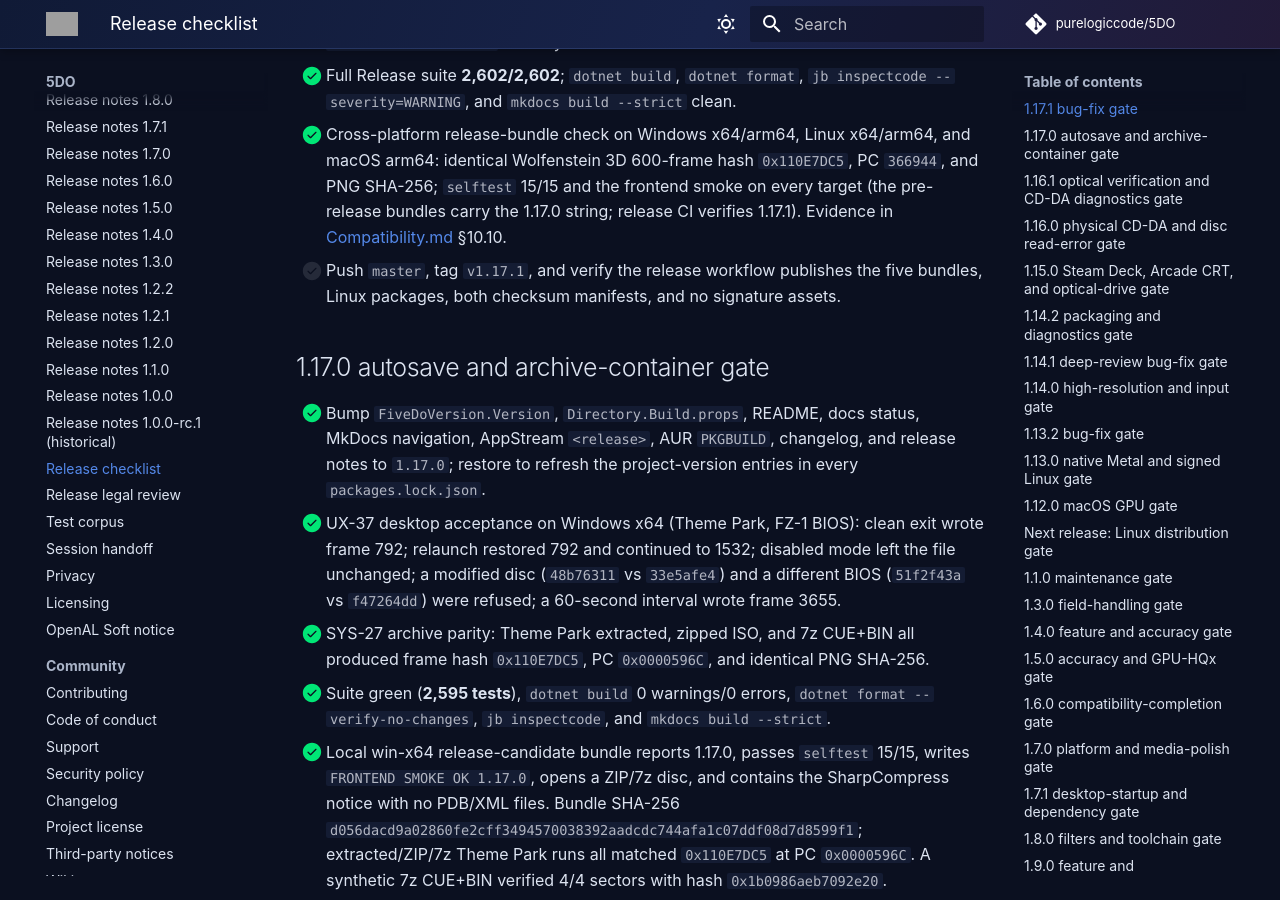
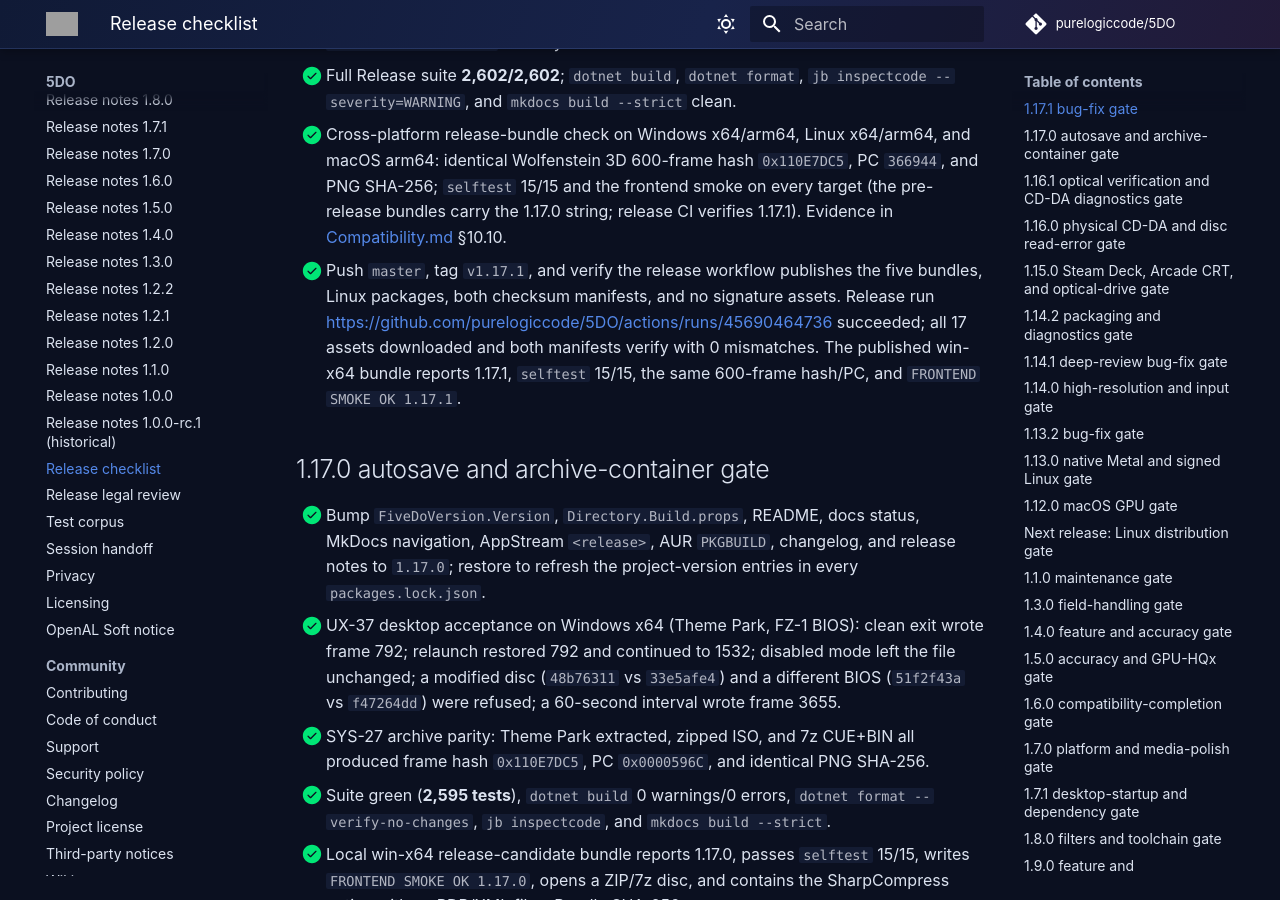
Before and after one commit to purelogiccode/5DO, an MkDocs documentation site: the page built from docs/ReleaseChecklist.md, in a window 1280 px wide and 900 px high, scrolled down 1682 px. Built offline with MkDocs 1.6.1 and Material for MkDocs 9.7.7, drawn with Linux system fonts in a browser that asks for light colours; comment, search, counter and statistics services are not loaded; grey boxes are pictures that could not be loaded.

Commit message:
Record the 1.17.1 release evidence
Link release run 45690464736, record the 17 published assets, both verified SHA256SUMS manifests, the no-signature asset check, and the published win-x64 1.17.1 smoke result.

```diff
--- a/docs/ReleaseChecklist.md
+++ b/docs/ReleaseChecklist.md
@@ -69,8 +69,12 @@ run, screenshot, or recorded hash), not just an intention. Update `docs/Status.m
       and PNG SHA-256; `selftest` 15/15 and the frontend smoke on every target (the
       pre-release bundles carry the 1.17.0 string; release CI verifies 1.17.1).
       Evidence in [Compatibility.md](Compatibility.md) §10.10.
-- [ ] Push `master`, tag `v1.17.1`, and verify the release workflow publishes the five
-      bundles, Linux packages, both checksum manifests, and no signature assets.
+- [x] Push `master`, tag `v1.17.1`, and verify the release workflow publishes the five
+      bundles, Linux packages, both checksum manifests, and no signature assets. Release
+      run <https://github.com/purelogiccode/5DO/actions/runs/45690464736> succeeded; all
+      17 assets downloaded and both manifests verify with 0 mismatches. The published
+      win-x64 bundle reports 1.17.1, `selftest` 15/15, the same 600-frame hash/PC, and
+      `FRONTEND SMOKE OK 1.17.1`.
 
 ## 1.17.0 autosave and archive-container gate
 
```
Also changed, not shown: docs/Compatibility.md (+3 -1 lines), docs/ReleaseNotes-1.17.1.md (+7 -0 lines), docs/Status.md (+3 -1 lines).
